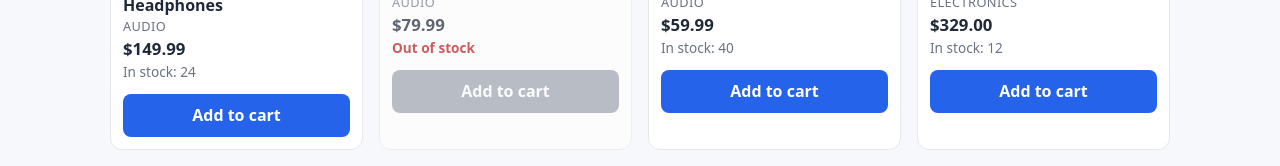
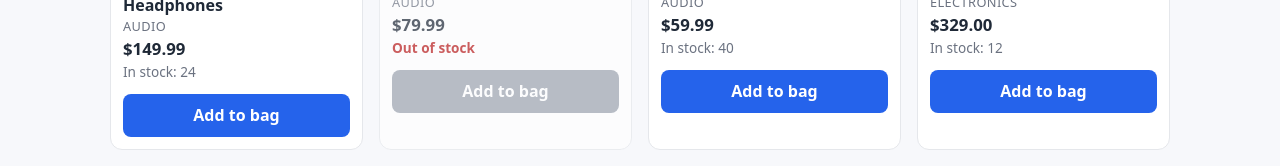
Before and after one commit to hl-factory/demo-retail-app, a React (Vite) app: page / in a window 1280 px wide. Shown: the part 479-645 px from the top of the page. Built offline with nearby package versions, Linux system fonts and the light colour scheme.

Commit message:
factory: Change Add to cart button text

```diff
--- a/src/components/ProductCard.tsx
+++ b/src/components/ProductCard.tsx
@@ -42,7 +42,7 @@ export function ProductCard({ product, onView }: ProductCardProps) {
           </p>
         </div>
       </button>
-      <AddToCartButton product={product} className="product-card__add" />
+      <AddToCartButton product={product} label="Add to bag" className="product-card__add" />
     </article>
   );
 }
```
Also changed, not shown: 1 other file (tests, documents, lock files or other folders).
